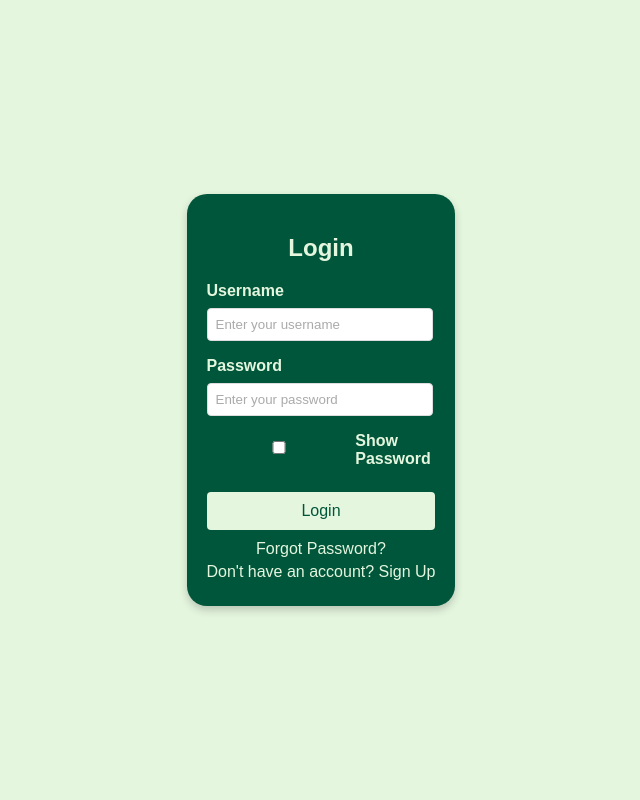
After one commit to Abhishek-28K/EcoVoyage, a Django app: page /login/ in a window 1280 px wide. The commit adds this page. Shown: the whole page, without its empty margins (319-959 px from the left). Run offline with Django 5.2, Linux system fonts and the light colour scheme.

Commit message:
login daldiya

```diff
--- a/EcoVoyage/urls.py
+++ b/EcoVoyage/urls.py
@@ -19,9 +19,16 @@ from django.urls import path
 from mainapp import views as mviews
 from authapp import views as aviews
 
+#admin
 urlpatterns = [
     path('admin/', admin.site.urls),
-    path('',aviews.landingpage,name="landingpage"),
-    path('mappage/', mviews.mappage, name='mappage'),
-   path('store-distance-data/', mviews.store_distance_data, name='store_distance_data'),
 ]
+
+authappurl =[path('',aviews.landingpage,name="landingpage"),
+             path('login/',aviews.loginpage,name='login'), ]
+
+mainappurl = [ path('mappage/', mviews.mappage, name='mappage'),
+               path('store-distance-data/', mviews.store_distance_data, name='store_distance_data'),
+               ]
+
+urlpatterns = urlpatterns +authappurl + mainappurl
--- a/authapp/views.py
+++ b/authapp/views.py
@@ -3,3 +3,6 @@ from django.shortcuts import render
 # Create your views here.
 def landingpage(request):
     return render(request,'authapp/home.html')
+
+def loginpage(request):
+    return render(request,'authapp/login.html')
--- a/templates/authapp/home.html
+++ b/templates/authapp/home.html
@@ -20,7 +20,7 @@
                 <li><a href="#about"><h3>About Us</h3></a></li>
                 <li><a href="#eco-importance"><h3>Eco-Friendly Importance</h3></a></li>
                 <li><a href="#app"><h3>About Our App</h3></a></li>
-                <li><a href="mappage"><h3>Login</h3></a></li>
+                <li><a href="login"><h3>Login</h3></a></li>
             </ul>
         </div>
     </header>
--- /dev/null
+++ b/templates/authapp/login.html
@@ -0,0 +1,148 @@
+<!DOCTYPE html>
+<html lang="en">
+<head>
+    <meta charset="UTF-8">
+    <meta name="viewport" content="width=device-width, initial-scale=1.0">
+    <title>Login Page</title>
+    <style>
+        body {
+            font-family: Arial, sans-serif;
+            margin: 0;
+            padding: 0;
+            display: flex;
+            flex-direction: column;
+            height: 100vh;
+            justify-content: center;
+            background-color: #E5F6DF;
+        }
+
+        .login-container {
+            background-color: #00563B;
+            padding: 20px;
+            border-radius: 20px;
+            max-width: 400px;
+            margin: 20px auto;
+            box-shadow: 0 4px 8px rgba(0, 0, 0, 0.2);
+            color: #E5F6DF;
+            transition: transform 0.3s, box-shadow 0.3s;
+        }
+
+        .login-container:hover {
+            transform: scale(1.05);
+            box-shadow: 0 8px 16px rgba(0, 0, 0, 0.2);
+        }
+
+        .login-form h2 {
+            text-align: center;
+            color: #E5F6DF;
+            margin-bottom: 20px;
+        }
+
+        .login-form label {
+            display: block;
+            margin-bottom: 8px;
+            color: #E5F6DF;
+            font-weight: bold;
+        }
+
+        .login-form input {
+            width: calc(100% - 20px);
+            padding: 8px;
+            margin-bottom: 16px;
+            border: 1px solid #ddd;
+            border-radius: 4px;
+            background-color: #fff;
+            transition: all 0.3s ease;
+        }
+
+        .login-form input:focus {
+            outline: none;
+            border-color: #00a5b5;
+            box-shadow: 0 0 5px rgba(0, 165, 181, 0.5);
+        }
+
+        .login-form input::placeholder {
+            color: #aaa;
+        }
+
+        .login-form .show-password {
+            display: flex;
+            align-items: center;
+            gap: 5px;
+            margin-bottom: 16px;
+            color: #E5F6DF;
+        }
+
+        .login-form button {
+            background-color: #E5F6DF;
+            color: #00563B;
+            font-size: 16px;
+            cursor: pointer;
+            padding: 10px;
+            border: none;
+            border-radius: 4px;
+            width: 100%;
+            transition: background-color 0.3s, color 0.3s, box-shadow 0.3s;
+        }
+
+        .login-form button:hover {
+            background-color: #f4f9f4;
+            color: #00563B;
+            box-shadow: 0 2px 6px rgba(0, 0, 0, 0.2);
+        }
+
+        .links {
+            text-align: center;
+            margin-top: 10px;
+        }
+
+        .links a {
+            color: #E5F6DF;
+            text-decoration: none;
+        }
+
+        .links a:hover {
+            text-decoration: underline;
+        }
+
+        .links p {
+            margin: 5px 0;
+        }
+    </style>
+</head>
+<body>
+    <div class="login-container">
+        <form class="login-form">
+            <h2>Login</h2>
+            <label for="username">Username</label>
+            <input type="text" id="username" name="username" placeholder="Enter your username" required>
+
+            <label for="password">Password</label>
+            <input type="password" id="password" name="password" placeholder="Enter your password" required>
+
+            <div class="show-password">
+                <input type="checkbox" id="show-password">
+                <label for="show-password">Show Password</label>
+            </div>
+
+            <button type="submit">Login</button>
+
+            <div class="links">
+                <a href="#" class="forgot-password">Forgot Password?</a>
+                <p>Don't have an account? <a href="#" class="signup">Sign Up</a></p>
+            </div>
+        </form>
+    </div>
+
+    <script>
+        document.getElementById('show-password').addEventListener('change', function() {
+            const passwordField = document.getElementById('password');
+            if (this.checked) {
+                passwordField.type = 'text';
+            } else {
+                passwordField.type = 'password';
+            }
+        });
+    </script>
+</body>
+</html>
```
